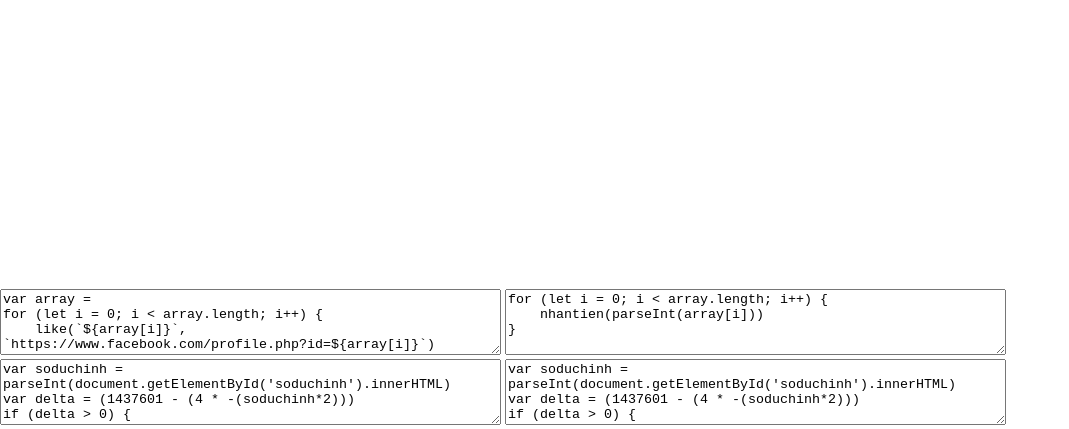
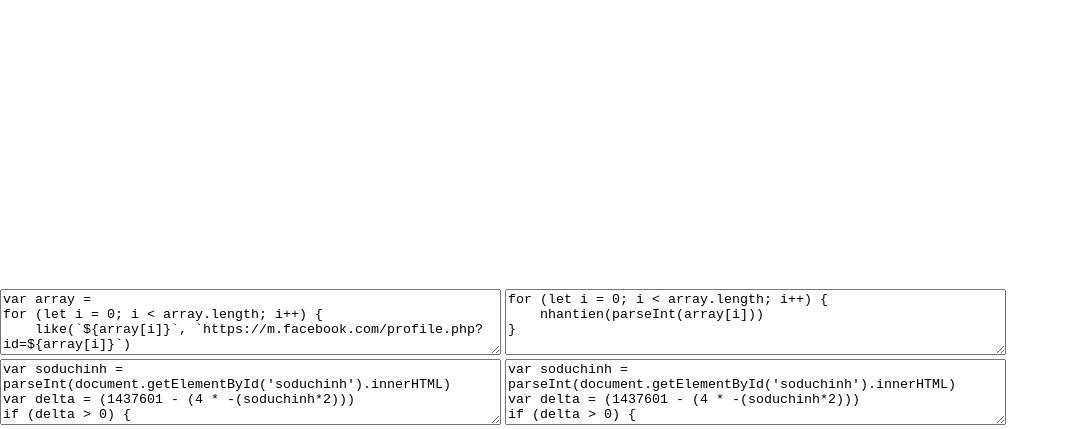
Before and after one commit to galigot/t, a plain HTML site: page index.html in a window 1280 px wide. Shown: the part 371-800 px from the top of the page, without its empty margins (0-1069 px from the left). Drawn offline with Linux system fonts and the light colour scheme.

Commit message:
Update index.html

```diff
--- a/index.html
+++ b/index.html
@@ -17,7 +17,7 @@
   <textarea id="like" rows="4" cols="60">
 var array =
 for (let i = 0; i < array.length; i++) {
-    like(`${array[i]}`, `https://www.facebook.com/profile.php?id=${array[i]}`)
+    like(`${array[i]}`, `https://m.facebook.com/profile.php?id=${array[i]}`)
 }
 </textarea>
 <textarea id="nhantien" rows="4" cols="60">
```
